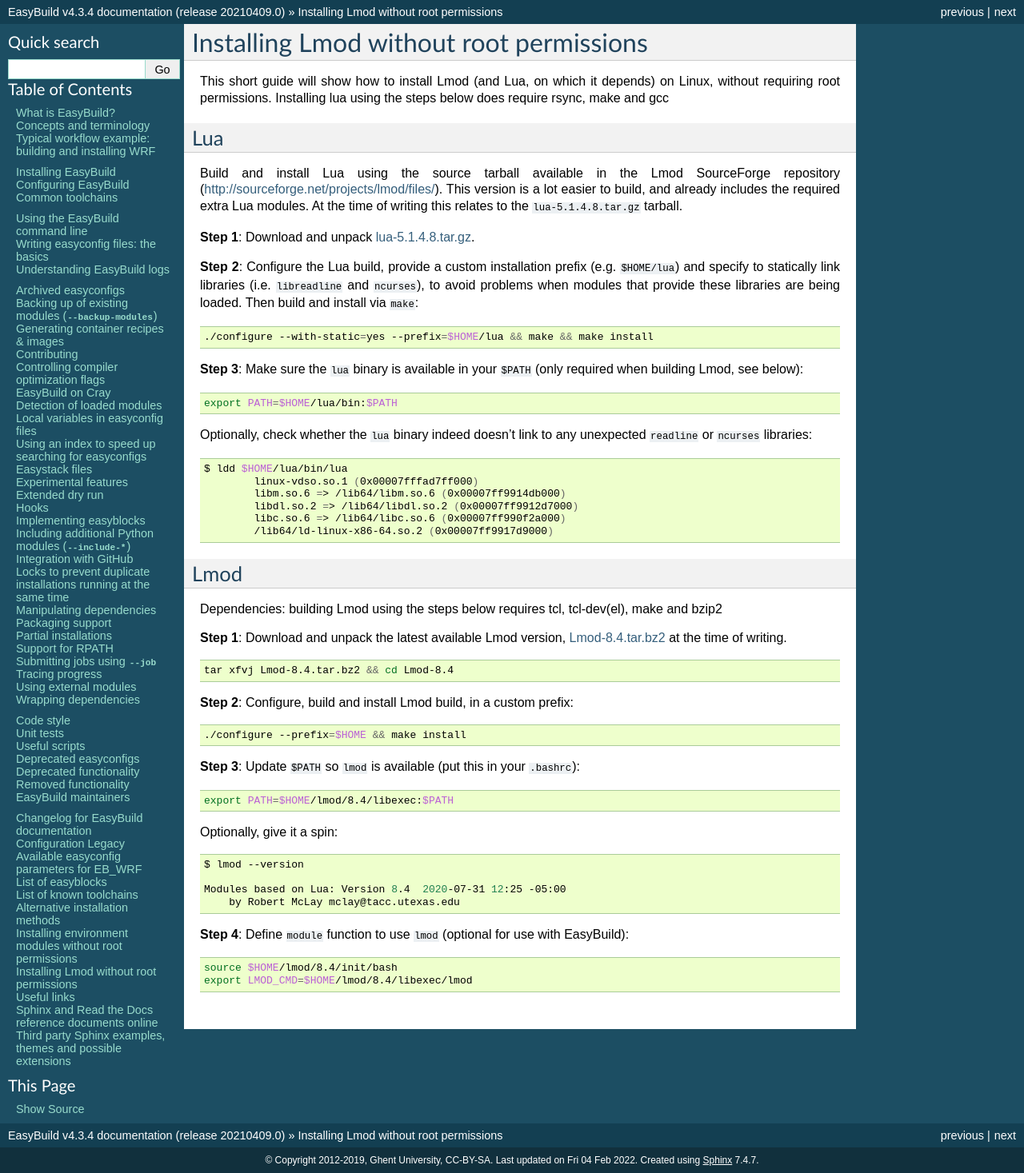
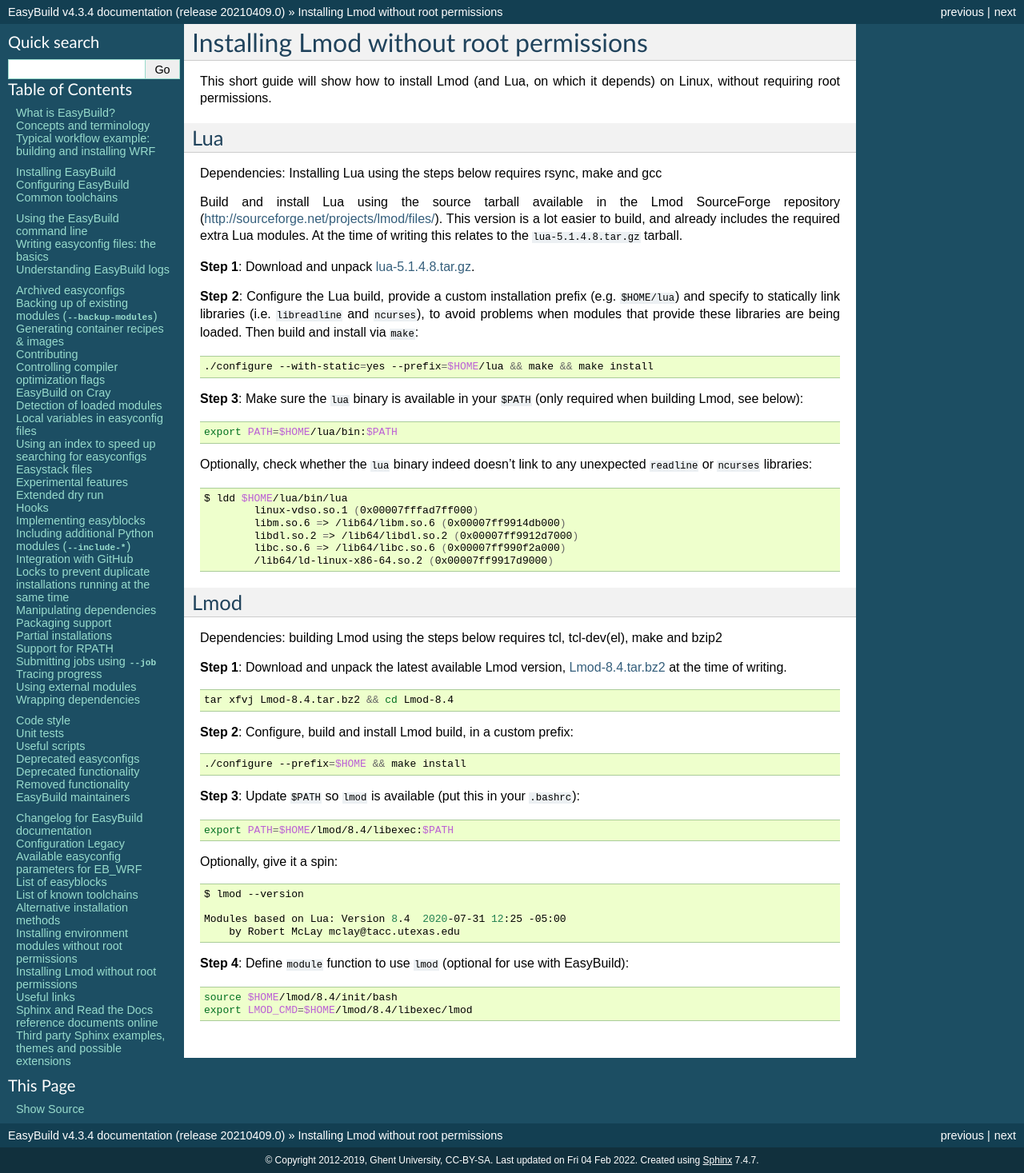
Before and after one commit to easybuilders/easybuild, a Sphinx documentation site: the page built from docs/Installing-Lmod-without-root-permissions.rst, in a window 1280 px wide. Shown: the whole page at 80% size. Built offline with Sphinx 7.4.7, drawn with Linux system fonts in a browser that asks for light colours; pages that are not in the unit, such as notebooks, are missing from menus.

Commit message:
Create Installing-Lmod-without-root-permissions.rst

```diff
--- a/docs/Installing-Lmod-without-root-permissions.rst
+++ b/docs/Installing-Lmod-without-root-permissions.rst
@@ -6,10 +6,11 @@
 
 This short guide will show how to install Lmod (and Lua, on which it
 depends) on Linux, without requiring root permissions.
-Installing lua using the steps below does require rsync, make and gcc
 
 Lua
 ~~~
+
+Dependencies: Installing Lua using the steps below requires rsync, make and gcc
 
 Build and install Lua using the source tarball available in the Lmod
 SourceForge repository (`http://sourceforge.net/projects/lmod/files/`_).
```
